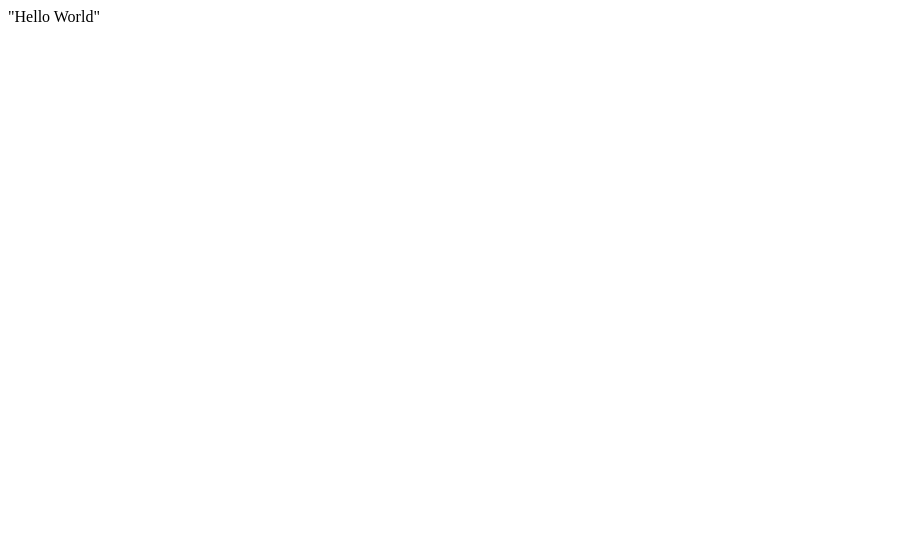
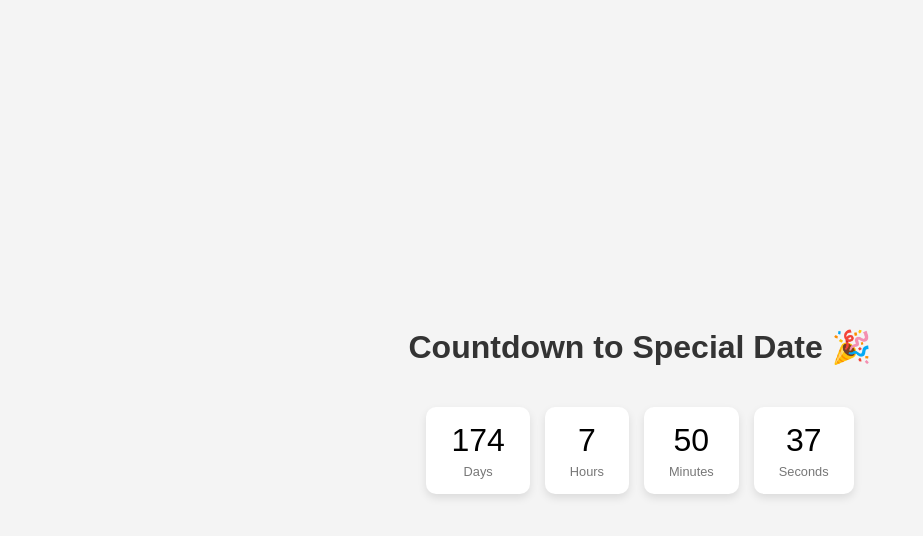
Before and after one commit to KawtharSma/kawtharsma.github.io, a plain HTML site: page index.html in a window 1280 px wide. Shown: the whole page, without its empty margins (0-923 px from the left). Drawn offline with Linux system fonts and the light colour scheme.

Commit message:
counter html

```diff
--- a/index.html
+++ b/index.html
@@ -1 +1,96 @@
-"Hello World"
+<!DOCTYPE html>
+<html lang="en">
+<head>
+  <meta charset="UTF-8" />
+  <meta name="viewport" content="width=device-width, initial-scale=1.0"/>
+  <title>Countdown Timer</title>
+  <style>
+    body {
+      font-family: Arial, sans-serif;
+      background: #f4f4f4;
+      display: flex;
+      flex-direction: column;
+      align-items: center;
+      justify-content: center;
+      height: 100vh;
+      margin: 0;
+    }
+
+    h1 {
+      color: #333;
+    }
+
+    #countdown {
+      display: flex;
+      gap: 15px;
+      font-size: 2rem;
+      margin-top: 20px;
+    }
+
+    .time-box {
+      background: #fff;
+      padding: 15px 25px;
+      border-radius: 10px;
+      box-shadow: 0 4px 8px rgba(0,0,0,0.1);
+      text-align: center;
+    }
+
+    .label {
+      font-size: 0.8rem;
+      color: #777;
+      margin-top: 5px;
+    }
+  </style>
+</head>
+<body>
+
+  <h1>Countdown to Special Date 🎉</h1>
+  <div id="countdown">
+    <div class="time-box">
+      <div id="days">0</div>
+      <div class="label">Days</div>
+    </div>
+    <div class="time-box">
+      <div id="hours">0</div>
+      <div class="label">Hours</div>
+    </div>
+    <div class="time-box">
+      <div id="minutes">0</div>
+      <div class="label">Minutes</div>
+    </div>
+    <div class="time-box">
+      <div id="seconds">0</div>
+      <div class="label">Seconds</div>
+    </div>
+  </div>
+
+  <script>
+    // Set your special date here (e.g., New Year's Eve)
+    const targetDate = new Date("2025-12-31T23:59:59").getTime();
+
+    function updateCountdown() {
+      const now = new Date().getTime();
+      const distance = targetDate - now;
+
+      if (distance < 0) {
+        document.getElementById("countdown").innerHTML = "🎉 The day has arrived!";
+        return;
+      }
+
+      const days = Math.floor(distance / (1000 * 60 * 60 * 24));
+      const hours = Math.floor((distance % (1000 * 60 * 60 * 24)) / (1000 * 60 * 60));
+      const minutes = Math.floor((distance % (1000 * 60 * 60)) / (1000 * 60));
+      const seconds = Math.floor((distance % (1000 * 60)) / 1000);
+
+      document.getElementById("days").textContent = days;
+      document.getElementById("hours").textContent = hours;
+      document.getElementById("minutes").textContent = minutes;
+      document.getElementById("seconds").textContent = seconds;
+    }
+
+    updateCountdown();
+    setInterval(updateCountdown, 1000);
+  </script>
+
+</body>
+</html>
```
